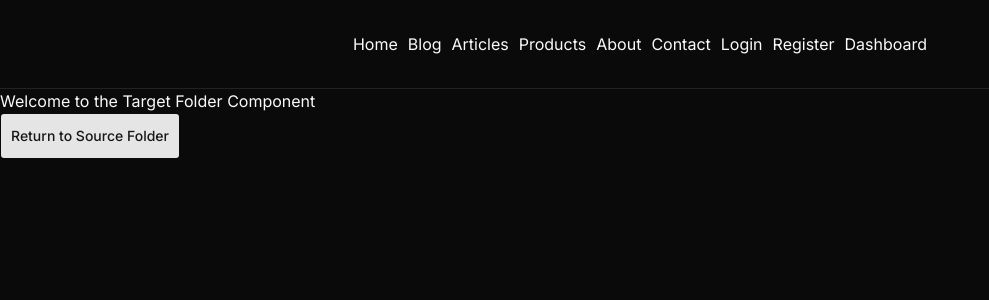
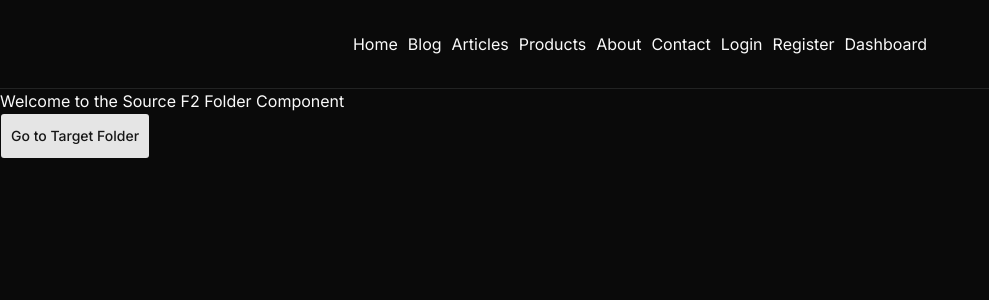
Before and after one commit to zahid-official/practice-0.2, a Next.js app in the folder code-evulation/: page /f1/f2 in a window 1280 px wide. Shown: the top 300 px of the page, without its empty margins (0-989 px from the left). Built offline with nearby package versions, Linux system fonts and the light colour scheme.

Commit message:
intercepting routes for two levels above segments

```diff
--- /dev/null
+++ b/code-evulation/src/app/(public)/(Intercepting-Routes)/f1/f2/page.tsx
@@ -0,0 +1,16 @@
+import { Button } from "@/components/ui/button";
+import Link from "next/link";
+
+// SourceFolder Component
+const SourceFolder = () => {
+  return (
+    <div>
+      <h1>Welcome to the Source F2 Folder Component</h1>
+      <Link href={"/f3"}>
+        <Button>Go to Target Folder</Button>
+      </Link>
+    </div>
+  );
+};
+
+export default SourceFolder;
--- a/code-evulation/src/app/(public)/f1/f2/page.tsx
+++ b/code-evulation/src/app/(public)/(Intercepting-Routes)/f3/page.tsx
@@ -5,8 +5,8 @@ import Link from "next/link";
 const TargetFolder = () => {
   return (
     <div>
-      <h1>Welcome to the Target Folder Component</h1>
-      <Link href={"/f1"}>
+      <h1>Welcome to the Two Levels Above Target F3 Folder Component</h1>
+      <Link href={"/f1/f2"}>
         <Button>Return to Source Folder</Button>
       </Link>
     </div>
--- a/code-evulation/src/app/(public)/f3/page.tsx
+++ /dev/null
@@ -1,16 +0,0 @@
-import { Button } from "@/components/ui/button";
-import Link from "next/link";
-
-// TargetFolder Component
-const TargetFolder = () => {
-  return (
-    <div>
-      <h1>Welcome to the One Level Above Target F3 Folder Component</h1>
-      <Link href={"/f1"}>
-        <Button>Return to Source Folder</Button>
-      </Link>
-    </div>
-  );
-};
-
-export default TargetFolder;
```
Also changed, not shown: code-evulation/src/app/(public)/(Intercepting-Routes)/f1/f2/(..)(..)f3/page.tsx (renamed from code-evulation/src/app/(public)/f1/(..)f3/page.tsx), code-evulation/src/app/(public)/(Intercepting-Routes)/f1/page.tsx (renamed from code-evulation/src/app/(public)/f1/page.tsx).
